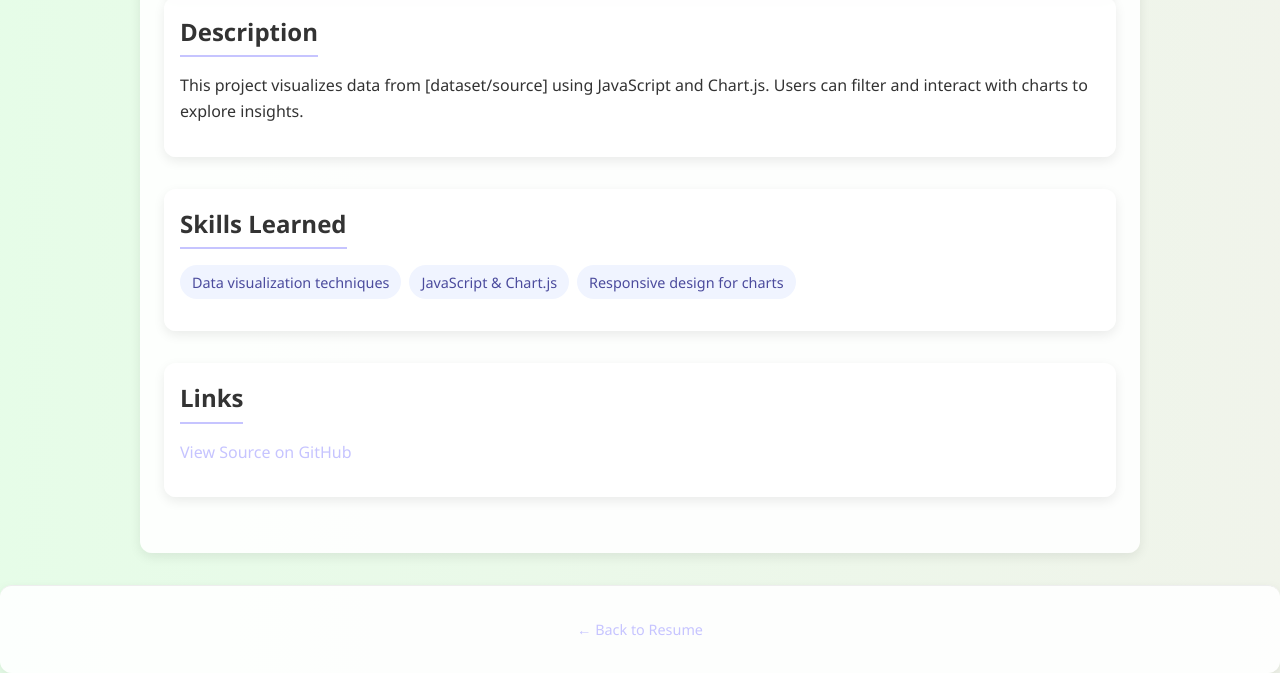
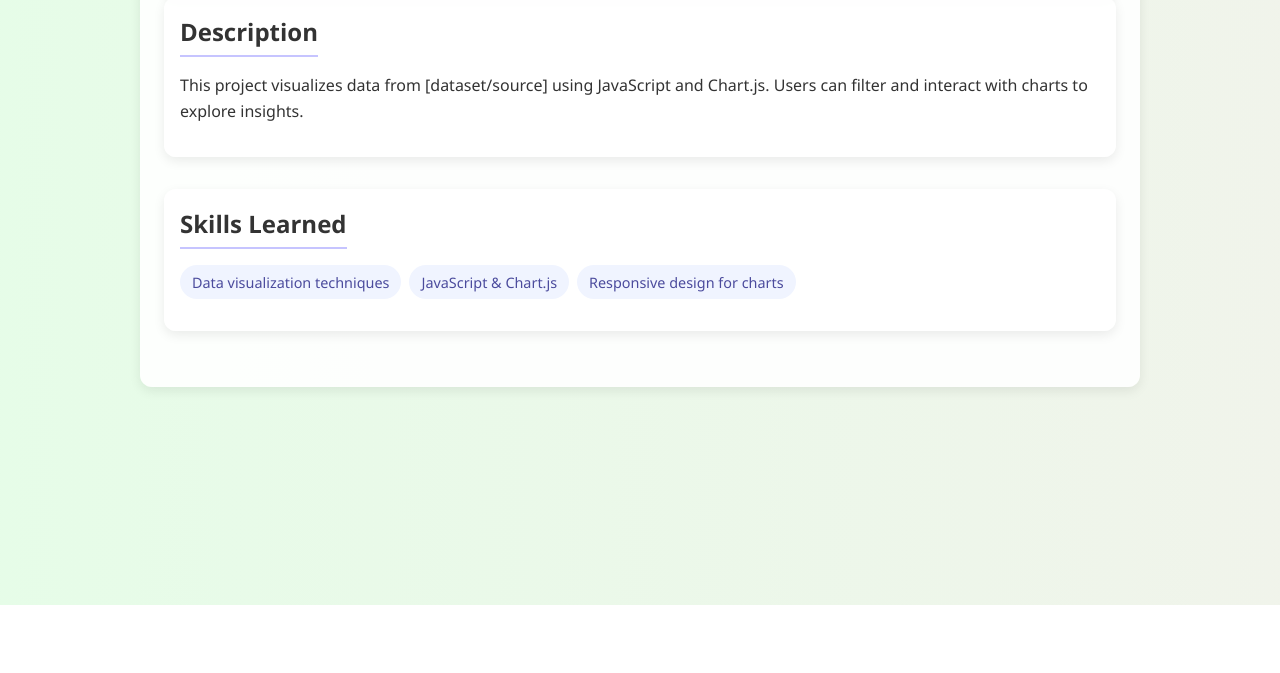
Before and after one commit to melissaapss/melissaapss.github.io, a plain HTML site: page project-beta.html in a window 1280 px wide. Shown: the part 195-868 px from the top of the page. After the commit the page ends 800 px from the top, so only its background shows below. Drawn offline with Linux system fonts and the light colour scheme; files that its build step writes are made by us from their sources.

Commit message:
Update project-beta.html

```diff
--- a/project-beta.html
+++ b/project-beta.html
@@ -4,7 +4,7 @@
   <meta charset="UTF-8">
   <meta name="viewport" content="width=device-width, initial-scale=1.0">
   <title>Project Beta — Full Name</title>
-  <link rel="stylesheet" href="css/styles.css">
+  <link rel="stylesheet" href="styles.css">
 </head>
 <body>
   <header class="hero">
@@ -33,15 +33,8 @@
         </ul>
       </section>
 
-      <section>
-        <h2>Links</h2>
-        <p><a href="https://github.com/YOURUSERNAME/project-beta" target="_blank" rel="noopener">View Source on GitHub</a></p>
-      </section>
     </article>
   </main>
 
-  <footer>
-    <p><a href="index.html">← Back to Resume</a></p>
-  </footer>
 </body>
 </html>
```
